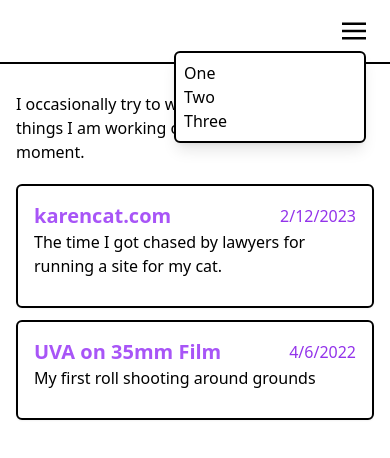
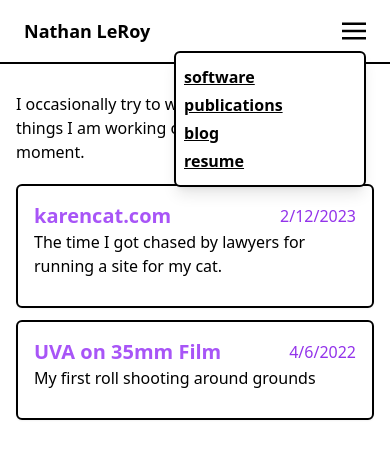
Before and after one commit to nleroy917/nleroy917.github.io, a Next.js app: page /blog in a window 390 px wide. Both pictures are taken after a click on the button 354 px from the left and 31 px from the top of the page. Shown: the top 458 px of the page. Built offline with nearby package versions, Linux system fonts and the light colour scheme.

Commit message:
better mobile ux

```diff
--- a/components/layout/nav/hamburger-menu.tsx
+++ b/components/layout/nav/hamburger-menu.tsx
@@ -1,4 +1,5 @@
 import { useOnClickOutside } from '@/hooks/useOnClickOutside'
+import Link from 'next/link'
 import { FC, useState, useRef } from 'react'
 
 export const HamburgerMenu: FC = () => {
@@ -30,9 +31,26 @@ export const HamburgerMenu: FC = () => {
             isOpen ? '' : 'hidden'
           } absolute right-0 w-48 bg-white p-2 mt-2 rounded-md shadow-lg border-2 border-black`}
         >
-          <li>One</li>
-          <li>Two</li>
-          <li>Three</li>
+          <li className="my-1 font-bold">
+            <Link className="underline text-black" href="/">
+              software
+            </Link>
+          </li>
+          <li className="my-1 font-bold">
+            <Link className="underline text-black" href="/">
+              publications
+            </Link>
+          </li>
+          <li className="my-1 font-bold">
+            <Link className="underline text-black" href="/blog">
+              blog
+            </Link>
+          </li>
+          <li className="my-1 font-bold">
+            <Link className="underline text-black" href="/">
+              resume
+            </Link>
+          </li>
         </ul>
       </div>
     </>
--- a/components/layout/nav/nav.tsx
+++ b/components/layout/nav/nav.tsx
@@ -6,7 +6,11 @@ import { NavItem } from './nav-item'
 export const Nav: FC = () => {
   return (
     <nav className="2xl:px-44 px-6 flex flex-row justify-between items-center w-full h-16 border-b-2 border-b-black">
-      <div></div>
+      <div>
+        <Link className="no-underline text-black font-bold text-lg" href="/">
+          <span>Nathan LeRoy</span>
+        </Link>
+      </div>
       <div className="flex-row items-center">
         {/* desktop/tablet */}
         <div className="hidden lg:flex ">
--- a/hooks/useOnClickOutside.ts
+++ b/hooks/useOnClickOutside.ts
@@ -38,6 +38,6 @@ export const useOnClickOutside = (
     // ... callback/cleanup to run every render. It's not a big deal ...
     // ... but to optimize you can wrap handler in useCallback before ...
     // ... passing it into this hook.
-    [ref, handler]
+    [ref, handler, ignoreRefs]
   )
 }
--- a/pages/blog/[id].tsx
+++ b/pages/blog/[id].tsx
@@ -1,22 +1,42 @@
 import { fetchContent } from '@/utils/cms'
+import yaml from 'js-yaml'
 import fs from 'fs'
 import { GetStaticProps, NextPage } from 'next'
 import { ReactMarkdown } from 'react-markdown/lib/react-markdown'
 
+interface BlogPostMetadata {
+  title: string
+  date: string
+  description: string
+  content: string
+  id: string
+}
+
+interface BlogPostsMetadata {
+  posts: BlogPostMetadata[]
+}
+
 export const getStaticPaths = async () => {
-  const blogPostPaths = fs
-    .readdirSync('./data/cms/blog')
-    .filter((path) => path.endsWith('.md'))
-    .map((path) => {
-      return {
-        params: {
-          id: path.replace('.md', ''),
-        },
-      }
-    })
+  // read all blog posts from meta file
+  const blogPostData = yaml.load(
+    fs.readFileSync('./data/cms/blog/posts.yaml', 'utf8')
+  ) as BlogPostsMetadata
 
+  // Convert all dates to strings
+  const blogPostMetadata = blogPostData.posts.map((post) => ({
+    ...post,
+    date: post.date.toString(),
+  }))
+
+  const paths = blogPostMetadata.map((post) => {
+    return {
+      params: {
+        id: post.id,
+      },
+    }
+  })
   return {
-    paths: blogPostPaths,
+    paths: paths,
     fallback: false,
   }
 }
```
Also changed, not shown: data/cms/blog/uva-on-film.md (added, +1 -0 lines).
